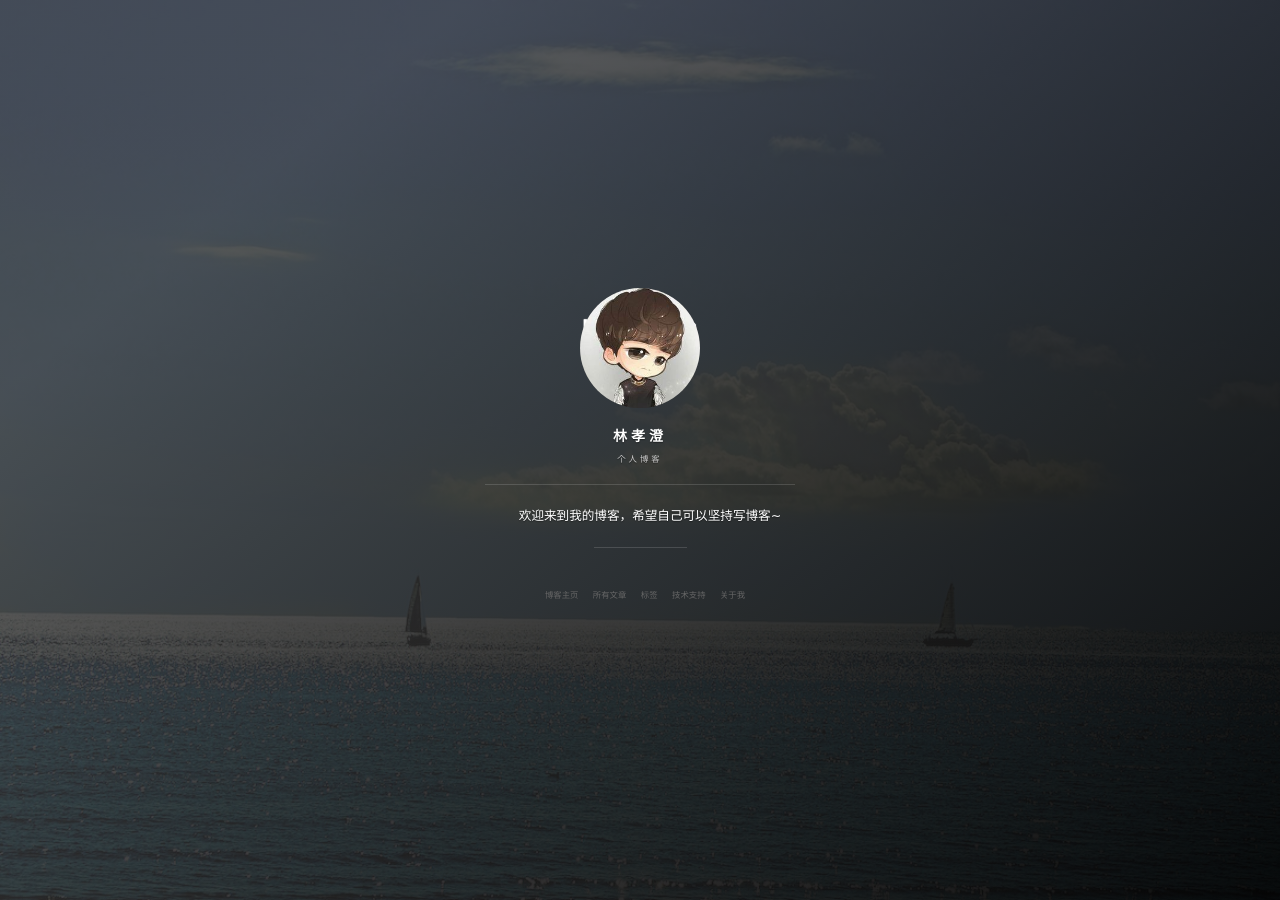
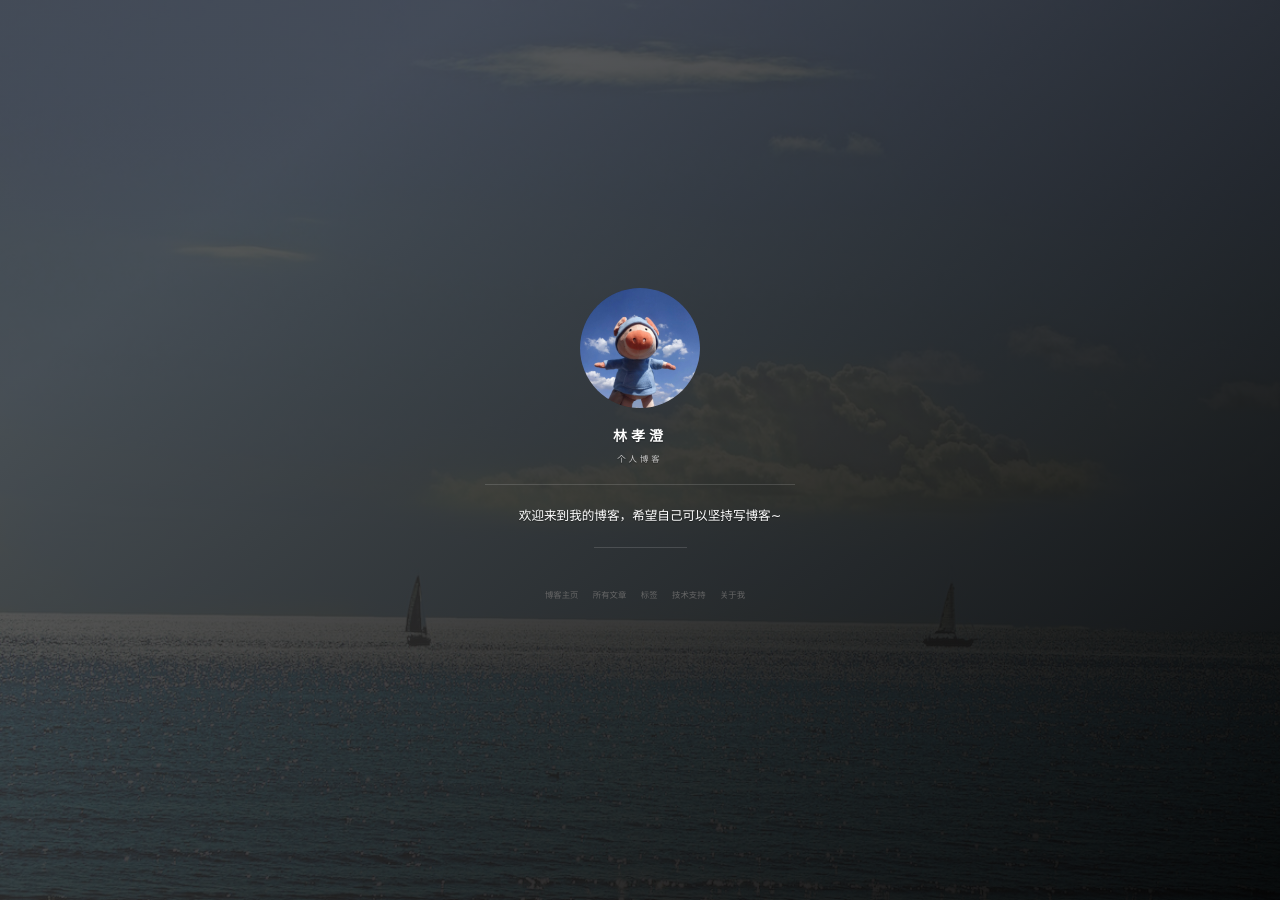
Before and after one commit to lxc455735702/lxc4557355702.github.io, a Jekyll site: the page built from index.html, in a window 1280 px wide. Built offline with Jekyll 4.4.1, drawn with Linux system fonts in a browser that asks for light colours; nearby versions of some CDN libraries; the list of posts is cut into pages by our own code; comment, search, counter and statistics services are not loaded; grey boxes are pictures that could not be loaded.

Commit message:
'更换头像'

```diff
--- a/_config.yml
+++ b/_config.yml
@@ -3,7 +3,7 @@ title: 林孝澄
 subtitle: 个人博客
 description: 欢迎来到我的博客，希望自己可以坚持写博客~
 # 头像里面的标题
-avatarTitle: leopardpan
+avatarTitle: lxc
 # 头像里面的描述
 avatarDesc: Android / vue / k8s / Spring boot
 url: "https://leopardpan.cn"
```
Also changed, not shown: images/avatar.jpg.
